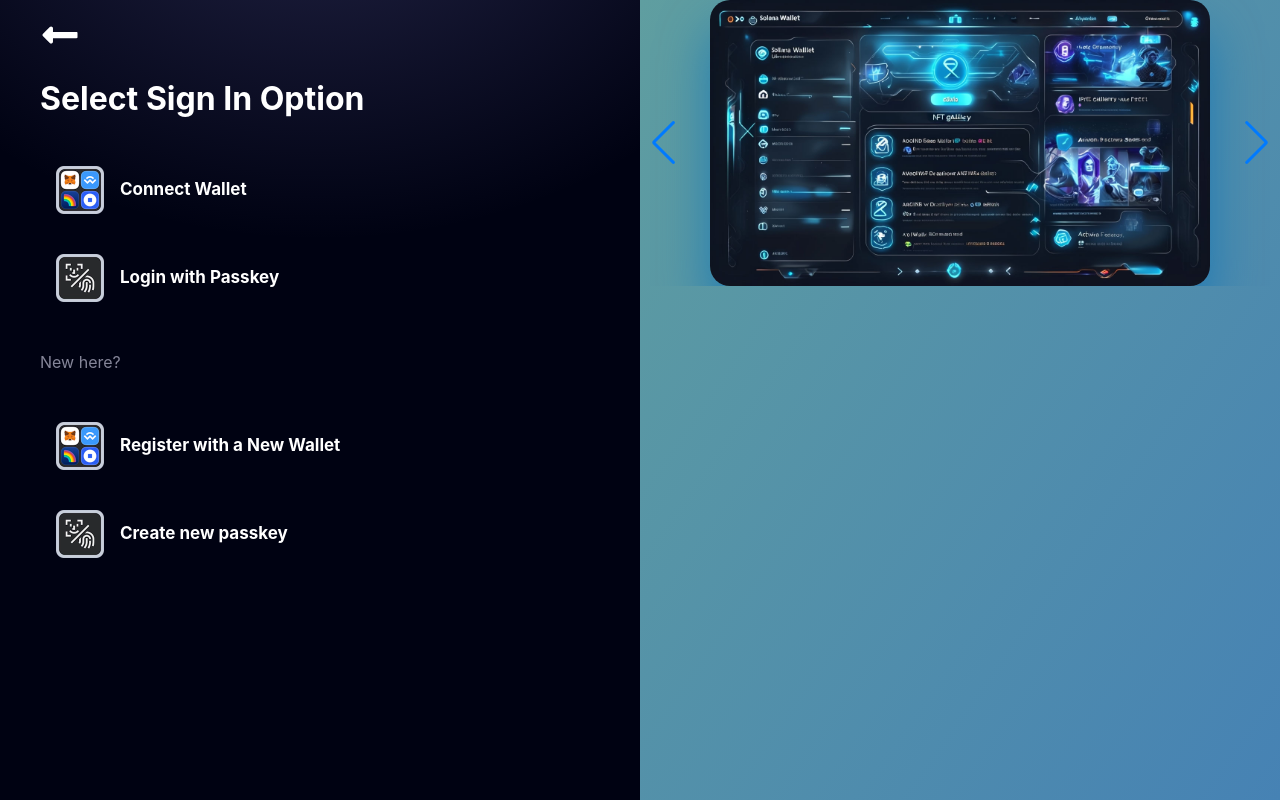
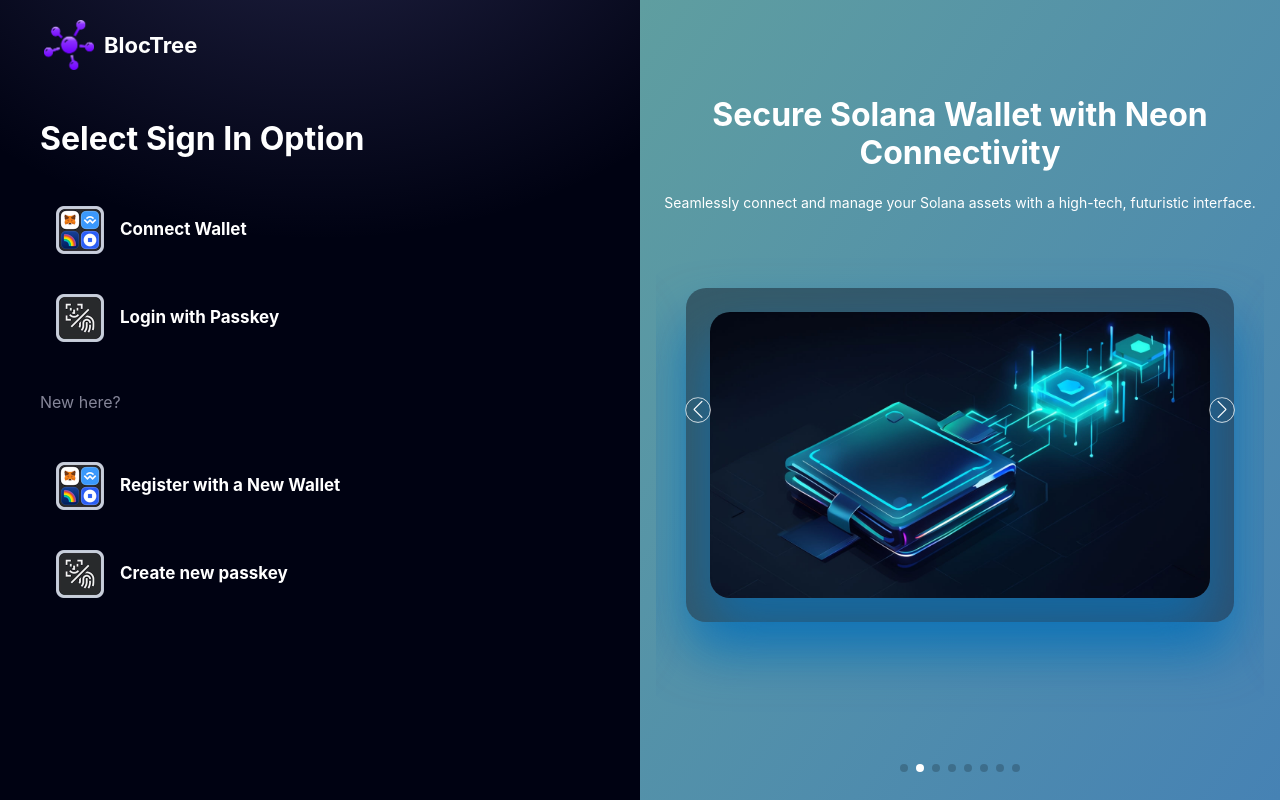
Before and after one commit to rahulMehndiratta2602/bloctree, a Next.js app in the folder frontend/: page /signin in a window 1280 px wide. Built offline with nearby package versions, Linux system fonts and the light colour scheme.

Commit message:
swiper done

```diff
--- a/frontend/app/globals.css
+++ b/frontend/app/globals.css
@@ -110,6 +110,31 @@
   border-image: conic-gradient(from var(--angle), #18181b, #5643cc 0.1turn, #5f9ea0 0.15turn, #18181b 0.25turn) 30;
 	animation: borderRotate 2500ms linear infinite forwards;
 }
+
+.swiper{
+  height: 100%;
+  position: relative;
+}
+
+.swiper-button-prev, .swiper-button-next{
+  color: white !important;
+  border: 2px solid white;
+  padding: 3rem !important;
+  border-radius: 50%;
+  scale: 0.4;
+  cursor: pointer;
+  transition: all ease 0.3s;
+}
+
+.swiper-button-prev:hover, .swiper-button-next:hover{
+  color: rgba(0, 0, 0, 0.3) !important;
+  background-color: white;
+}
+
+.swiper-pagination-bullet-active{
+  background-color: white !important;
+}
+
 @property --angle {
   syntax: '<angle>';
   initial-value: 90deg;
--- a/frontend/components/dialogComponent.tsx
+++ b/frontend/components/dialogComponent.tsx
@@ -10,8 +10,16 @@ import {
 } from "@/components/ui/dialog"
 import Image from "next/image"
 import { Input } from "./ui/input"
+import Connect2Phantom from "./Connect2Phantom"
 
-export function DialogComponent({btnName, walletsImage, btnDesc, placeholder}) {
+interface dialogProps {
+  btnName: string,
+  walletsImage: string,
+  btnDesc: string,
+  placeholder: string
+}
+
+export function DialogComponent({btnName, walletsImage, btnDesc, placeholder} : dialogProps) {
   return (
     <Dialog>
       <DialogTrigger asChild>
@@ -30,7 +38,12 @@ export function DialogComponent({btnName, walletsImage, btnDesc, placeholder}) {
       </DialogTrigger>
       <DialogContent className="sm:max-w-[425px]">
         <DialogHeader>
-          <DialogTitle>{btnName}</DialogTitle>
+          <div className="flex justify-between items-center">
+            <Image src="/img/phantomIcon.svg" width={30} height={30} alt="" />
+            <Connect2Phantom />
+          </div>
+        </DialogHeader>
+          {/* <DialogTitle>{btnName}</DialogTitle>
           <DialogDescription className="pt-5">
             {btnDesc}
           </DialogDescription>
@@ -38,7 +51,7 @@ export function DialogComponent({btnName, walletsImage, btnDesc, placeholder}) {
         <div className="grid gap-4 py-4">
             <Input className="min-w-full" placeholder="Enter ID" />
             <Input type="password" className="min-w-full" placeholder="Enter Password" />
-        </div>
+        </div> */}
       </DialogContent>
     </Dialog>
   )
--- a/frontend/components/header.tsx
+++ b/frontend/components/header.tsx
@@ -52,7 +52,7 @@ export const Header = () => {
                     {/* <Button>
                         <Link href="/signin">Connect your Wallet</Link>
                     </Button> */}
-                    <Connect2Phantom/>
+                    {/* <Connect2Phantom/> */}
                     <Button>
                         <Link href="/signin">Connect your Wallet</Link>
                     </Button>
--- a/frontend/components/signIn.tsx
+++ b/frontend/components/signIn.tsx
@@ -7,12 +7,25 @@ import Link from 'next/link';
 import { FaLongArrowAltLeft } from 'react-icons/fa';
 import { DialogComponent } from './dialogComponent';
 import SwiperCarousel from './swiperCarousel';
+import { IoClose } from "react-icons/io5";
 
 export const SignIn = () => {
     return (
         <div className="w-screen h-screen flex md:flex-row flex-col-reverse overflow-hidden">
-            <main className=" w-full h-[50vh] md:h-screen md:w-[50vw]  bg-page-gradient bg-background grid grid-cols-1 xs:grid-cols-2 sm:gap-6 md:flex md:flex-col px-6 sm:px-4 md:px-10 py-[2rem] md:py-[4rem] lg:py-[8.0rem] gap-2 md:gap-10 z-20">
-                <h1 className="text-[1.8rem] sm:text-lg md:text-xl font-bold ">
+            <main className="relative w-full h-[50vh] md:h-screen md:w-[50vw]  bg-page-gradient bg-background grid grid-cols-1 xs:grid-cols-2 sm:gap-6 md:flex md:flex-col px-6 sm:px-4 md:px-10 py-[2rem] md:py-[4rem] lg:py-[8.0rem] gap-2 md:gap-10 z-20">
+                <div className="absolute top-0 left-2 ml-4 z-30">
+                    <Link className="p-5 cursor-pointer hidden md:flex items-center text-lg font-bold" href="/">
+                        <Image
+                            src="/img/logo.png"
+                            alt="logo-image"
+                            width={50}
+                            height={50}
+                            className="mr-[1rem]"
+                        />
+                        BlocTree
+                    </Link>
+                </div>
+                <h1 className="text-[1.8rem] md:mt-10 sm:text-lg md:text-xl font-bold ">
                     Select Sign In Option
                 </h1>
                 <section className="flex flex-col  md:gap-6">
@@ -62,12 +75,7 @@ export const SignIn = () => {
                     </div>
                 </section>
             </main>
-            <div className="absolute ml-10 z-30">
-                <Link href="/" className="p-5">
-                    <FaLongArrowAltLeft size="4rem" />
-                </Link>
-            </div>
-            <div className="w-full h-[50vh] md:h-screen md:w-[50vw]  bg-secondary-gradient-background-vertical md:bg-secondary-gradient-background overflow-hidden">
+            <div className="w-full h-[50vh] px-4 py-4 md:h-screen md:w-[50vw]  bg-secondary-gradient-background-vertical md:bg-secondary-gradient-background overflow-hidden">
                 {/* "1,2,3,5,7,21,28,30" */}
                 {/* <SignInCarousel /> */}
                 <SwiperCarousel />
--- a/frontend/components/swiperCarousel.tsx
+++ b/frontend/components/swiperCarousel.tsx
@@ -6,9 +6,10 @@ import { Swiper, SwiperSlide } from 'swiper/react';
 // Import Swiper styles
 import 'swiper/css';
 import 'swiper/css/navigation';
+import 'swiper/css/pagination';
 
 // import required modules
-import { Navigation } from 'swiper/modules';
+import { Navigation, Autoplay, Pagination } from 'swiper/modules';
 
 import Image from 'next/image';
 import bloctreeFeatures from '@/data/caraouselData';
@@ -21,16 +22,29 @@ export default function SwiperCarousel() {
     <>
       <Swiper
         navigation={true}
-        modules={[Navigation]}
         className="mySwiper"
         loop={true}
         centeredSlides={true}
         grabCursor={true}
+        pagination={true}
+        autoplay={{
+          delay: 2000,
+          disableOnInteraction: false,
+        }}
+        modules={[Navigation, Autoplay, Pagination]}
       >
         {
-          [1,2,3,4,5,6].map((i) => (
+          [1, 2, 3, 4, 5, 6, 7, 8].map((i) => (
             <SwiperSlide key={i}>
-              <div className='flex justify-center items-center'>
+              <div className='flex flex-col mt-[10vh] justify-center items-center'>
+                <div className="swiper-text flex flex-col md:h-[20vh]">
+                  <h1 className="md:text-xl pb-5 md:font-bold md:text-center">{bloctreeFeatures[i - 1].headline}</h1>
+                  <h2 className="md:text-sm pb-5 md:text-center">{bloctreeFeatures[i - 1].subHeadline}</h2>
+                </div>
+                <div
+                  className="p-6 bg-background bg-opacity-40 mt-8 rounded-[2rem]  backdrop-blur-lg border-1
+    border-white border-opacity-40 shadow-[0_30px_50px_rgba(8,_112,_184,_0.7)]"
+                >
                   <Image
                     src={`/img/carousel_signIn_${i}.jpeg`}
                     priority={true}
@@ -40,6 +54,7 @@ export default function SwiperCarousel() {
                     className="rounded-[2rem] shadow-[0_30px_50px_rgba(8,_112,_184,_0.7)]"
                   />
                 </div>
+              </div>
             </SwiperSlide>
           ))
         }
```
Also changed, not shown: frontend/public/img/phantomIcon.svg (added), 1 other file (tests, documents, lock files or other folders). Lines whose indentation alone changed are shown as unchanged.
